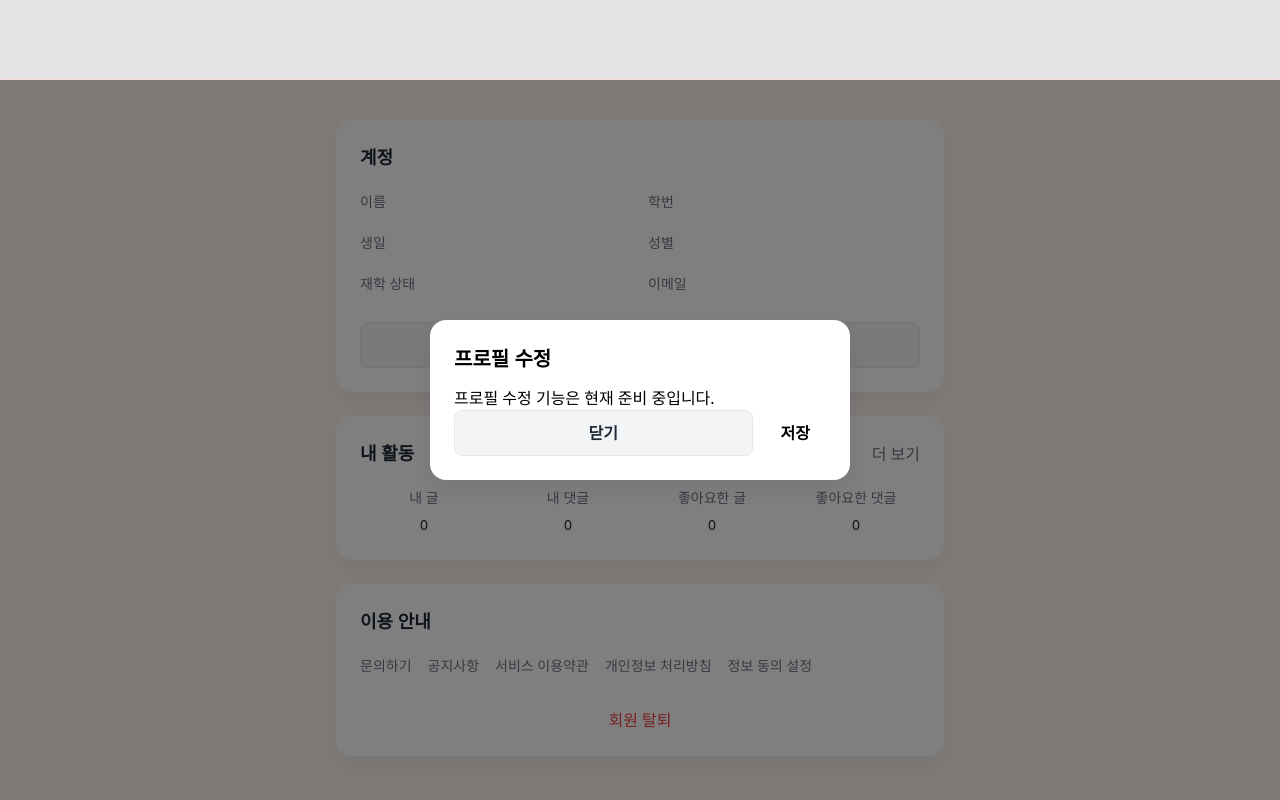
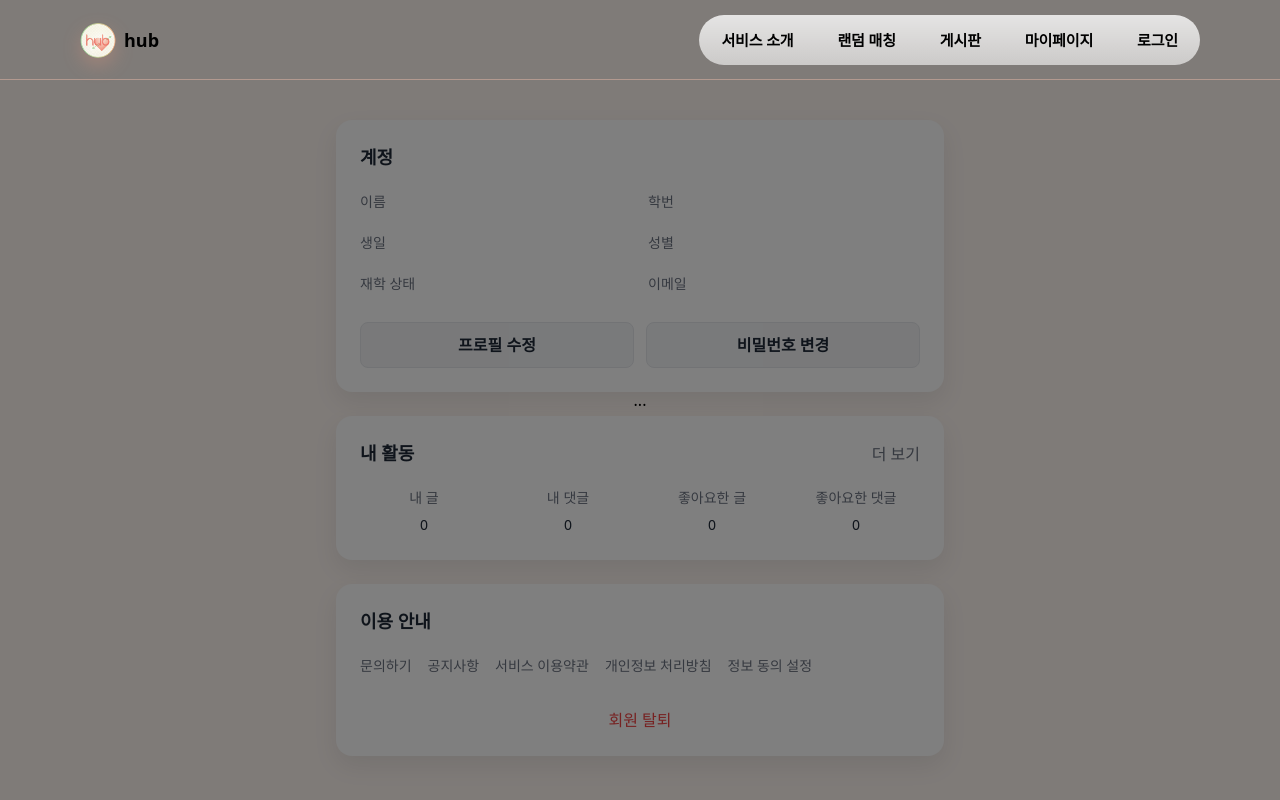
Before and after one commit to dongwook32/KHub, a Flask app: template templates/mypage.html in a window 1280 px wide, after a click on "프로필 수정". Run offline with Flask 3, Linux system fonts and the light colour scheme; the template is opened without the code that fills it, so the values that code supplies are empty; some libraries are stand-ins or nearby versions; some web fonts are replaced.

Commit message:
디자인 수정 6차 시도

```diff
--- a/templates/mypage.html
+++ b/templates/mypage.html
@@ -8,9 +8,12 @@
     <link rel="preconnect" href="https://fonts.gstatic.com" crossorigin>
     <link href="https://cdn.jsdelivr.net/gh/orioncactus/pretendard/dist/web/static/pretendard.css" rel="stylesheet">
     <script src="https://cdn.tailwindcss.com"></script>
+    <!-- 모든 페이지에 공통으로 필요한 CSS -->
     <link rel="stylesheet" href="{{ url_for('static', filename='css/nav.css') }}">
+    <!-- 마이페이지 전용 CSS -->
     <link rel="stylesheet" href="{{ url_for('static', filename='css/mypage.css') }}">
     <script>
+        // Tailwind CSS 설정 (다른 페이지와 동일하게 유지)
         tailwind.config = {
             darkMode: 'class',
             theme: {
@@ -24,9 +27,28 @@
     </script>
 </head>
 <body class="bg-cream">
-    <!-- 헤더 -->
-    <header class="fixed top-0 left-0 right-0 z-50 border-b border-peach/40 bg-white/80 backdrop-blur-sm">
-        <!-- ... (헤더 내용은 이전과 동일하게 유지) ... -->
+    <!-- 배경 그라데이션 (다른 페이지와 동일하게 추가) -->
+    <div class="top-grad h-[160px] w-full absolute inset-0 -z-10 pointer-events-none"></div>
+
+    <!-- 헤더: 다른 페이지와 100% 동일한 구조로 복구 -->
+    <header class="fixed top-0 left-0 right-0 z-50 border-b border-peach/40 glass">
+        <div class="max-w-6xl mx-auto px-4 py-3 flex items-center gap-4">
+            <a href="{{ url_for('index') }}" class="flex items-center gap-2 font-extrabold text-lg">
+                <img src="{{ url_for('static', filename='images/logo.png') }}" alt="KBU hub" class="w-9 h-9 rounded-full shadow-[0_8px_18px_rgba(255,159,128,.25)]">
+                <span>hub</span>
+            </a>
+            <nav class="ml-auto hidden md:flex">
+                <div id="navPill" class="nav-pill">
+                    <!-- JS가 여기에 메뉴를 채웁니다 -->
+                </div>
+            </nav>
+            <button id="menuBtn" class="md:hidden ml-auto p-2 rounded-full border border-peach/60">☰</button>
+        </div>
+        <div id="mobileNav" class="hidden md:hidden px-4 pb-3 border-t border-peach/40 bg-white/70">
+            <div class="flex flex-col gap-1 py-2 text-sm">
+                <!-- JS가 여기에 모바일 메뉴를 채웁니다 -->
+            </div>
+        </div>
     </header>
 
     <main class="mypage-container">
@@ -34,30 +56,12 @@
         <div class="mypage-card">
             <h2 class="section-title">계정</h2>
             <div class="info-grid">
-                <div>
-                    <span class="info-label">이름</span>
-                    <span class="info-value">{{ user.name }}</span>
-                </div>
-                <div>
-                    <span class="info-label">학번</span>
-                    <span class="info-value">{{ user.student_id }}</span>
-                </div>
-                <div>
-                    <span class="info-label">생일</span>
-                    <span class="info-value">{{ user.birthday.strftime('%Y-%m-%d') }}</span>
-                </div>
-                <div>
-                    <span class="info-label">성별</span>
-                    <span class="info-value">{{ user.gender }}</span>
-                </div>
-                <div>
-                    <span class="info-label">재학 상태</span>
-                    <span class="info-value">{{ user.status }}</span>
-                </div>
-                <div>
-                    <span class="info-label">이메일</span>
-                    <span class="info-value">{{ user.email }}</span>
-                </div>
+                <div><span class="info-label">이름</span><span class="info-value">{{ user.name }}</span></div>
+                <div><span class="info-label">학번</span><span class="info-value">{{ user.student_id }}</span></div>
+                <div><span class="info-label">생일</span><span class="info-value">{{ user.birthday.strftime('%Y-%m-%d') }}</span></div>
+                <div><span class="info-label">성별</span><span class="info-value">{{ user.gender }}</span></div>
+                <div><span class="info-label">재학 상태</span><span class="info-value">{{ user.status }}</span></div>
+                <div><span class="info-label">이메일</span><span class="info-value">{{ user.email }}</span></div>
             </div>
             <div class="action-buttons">
                 <button class="btn btn-secondary" onclick="openModal('editProfileModal')">프로필 수정</button>
@@ -72,28 +76,16 @@
                 <button class="btn-text" onclick="openModal('activityModal')">더 보기</button>
             </div>
             <div class="activity-summary-grid">
-                <div>
-                    <span class="info-label">내 글</span>
-                    <span class="info-value">0</span>
-                </div>
-                <div>
-                    <span class="info-label">내 댓글</span>
-                    <span class="info-value">0</span>
-                </div>
-                <div>
-                    <span class="info-label">좋아요한 글</span>
-                    <span class="info-value">0</span>
-                </div>
-                <div>
-                    <span class="info-label">좋아요한 댓글</span>
-                    <span class="info-value">0</span>
-                </div>
+                <div><span class="info-label">내 글</span><span class="info-value">0</span></div>
+                <div><span class="info-label">내 댓글</span><span class="info-value">0</span></div>
+                <div><span class="info-label">좋아요한 글</span><span class="info-value">0</span></div>
+                <div><span class="info-label">좋아요한 댓글</span><span class="info-value">0</span></div>
             </div>
         </div>
 
         <!-- 이용 안내 및 탈퇴 -->
         <div class="mypage-card">
-            <h2 class="section-title">이용 안내</h2>
+             <h2 class="section-title">이용 안내</h2>
             <div class="link-group">
                 <a href="#">문의하기</a>
                 <a href="#">공지사항</a>
@@ -102,84 +94,31 @@
                 <button class="btn-text" onclick="openModal('consentModal')">정보 동의 설정</button>
             </div>
             <div class="mt-8 text-center">
-                <button class="btn-text text-red-500" onclick="openModal('deleteAccountModal')">회원 탈퇴</button>
+                <button class="btn-text btn-danger" onclick="openModal('deleteAccountModal')">회원 탈퇴</button>
             </div>
         </div>
     </main>
 
-    <footer class="text-center text-sm text-cocoa py-6 border-t border-peach-50">
+    <footer class="text-center text-sm text-cocoa py-6">
         <div>© <span id="year"></span> KBU hub · All rights reserved.</div>
     </footer>
 
     <!-- ========== 모달(팝업) 영역 ========== -->
-    <!-- 프로필 수정 모달 -->
-    <div id="editProfileModal" class="modal-backdrop">
-        <div class="modal-content">
-            <!-- 모달 내용... (향후 백엔드 연동 필요) -->
-            <h3 class="modal-title">프로필 수정</h3>
-            <p>프로필 수정 기능은 현재 준비 중입니다.</p>
-            <div class="modal-actions">
-                <button class="btn btn-secondary" onclick="closeModal('editProfileModal')">닫기</button>
-                <button class="btn btn-primary" disabled>저장</button>
-            </div>
-        </div>
-    </div>
-    <!-- 비밀번호 변경 모달 -->
-    <div id="changePasswordModal" class="modal-backdrop">
-        <div class="modal-content">
-            <h3 class="modal-title">비밀번호 변경</h3>
-            <p>비밀번호 변경 기능은 현재 준비 중입니다.</p>
-            <div class="modal-actions">
-                <button class="btn btn-secondary" onclick="closeModal('changePasswordModal')">닫기</button>
-                <button class="btn btn-primary" disabled>변경</button>
-            </div>
-        </div>
-    </div>
-    <!-- 정보 동의 설정 모달 -->
-    <div id="consentModal" class="modal-backdrop">
-        <div class="modal-content">
-            <h3 class="modal-title">정보 동의 설정</h3>
-            <p>정보 동의 설정 기능은 현재 준비 중입니다.</p>
-            <div class="modal-actions">
-                <button class="btn btn-secondary" onclick="closeModal('consentModal')">닫기</button>
-                <button class="btn btn-primary" disabled>저장</button>
-            </div>
-        </div>
-    </div>
-    <!-- 회원 탈퇴 모달 -->
-    <div id="deleteAccountModal" class="modal-backdrop">
-        <div class="modal-content">
-            <h3 class="modal-title">정말 탈퇴하시겠어요?</h3>
-            <p class="text-sm text-cocoa">게시판에 남긴 글/댓글은 운영정책에 따라 익명화 처리되며, 계정 정보는 복구되지 않습니다.</p>
-            <div class="modal-actions">
-                <button class="btn btn-secondary" onclick="closeModal('deleteAccountModal')">취소</button>
-                <button class="btn btn-danger">탈퇴 진행</button>
-            </div>
-        </div>
-    </div>
-    <!-- 내 활동 상세 모달 -->
-    <div id="activityModal" class="modal-backdrop">
-        <div class="modal-content">
-            <h3 class="modal-title">내 활동 상세</h3>
-            <p>작성한 글이 없습니다.</p>
-            <div class="modal-actions">
-                <button class="btn btn-secondary" onclick="closeModal('activityModal')">닫기</button>
-            </div>
-        </div>
-    </div>
+    <!-- (모든 모달 HTML 구조는 여기에 그대로 유지) -->
+    <div id="editProfileModal" class="modal-backdrop">...</div>
+    <div id="changePasswordModal" class="modal-backdrop">...</div>
+    <div id="consentModal" class="modal-backdrop">...</div>
+    <div id="deleteAccountModal" class="modal-backdrop">...</div>
+    <div id="activityModal" class="modal-backdrop">...</div>
+
 
     <script>
         document.getElementById('year').textContent = new Date().getFullYear();
+        function openModal(modalId) { document.getElementById(modalId).style.display = 'flex'; }
+        function closeModal(modalId) { document.getElementById(modalId).style.display = 'none'; }
+    </script>
 
-        // 모달(팝업)을 열고 닫는 JavaScript (기존 로직 유지)
-        function openModal(modalId) {
-            document.getElementById(modalId).style.display = 'flex';
-        }
-
-        function closeModal(modalId) {
-            document.getElementById(modalId).style.display = 'none';
-        }
-    </script>
+    <!-- 네비게이션 JS가 맨 마지막에 위치해야 합니다 -->
     <script src="{{ url_for('static', filename='js/navigation.js') }}"></script>
 </body>
 </html>
```
